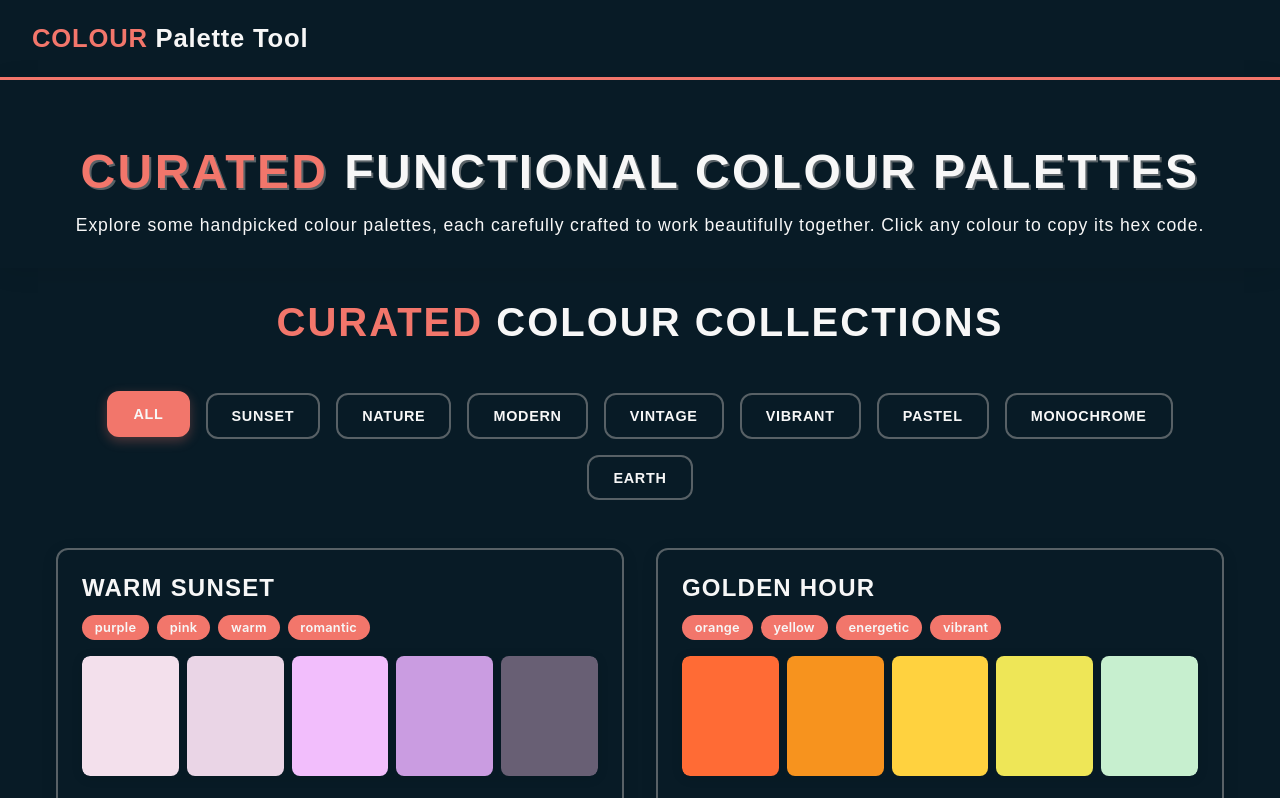
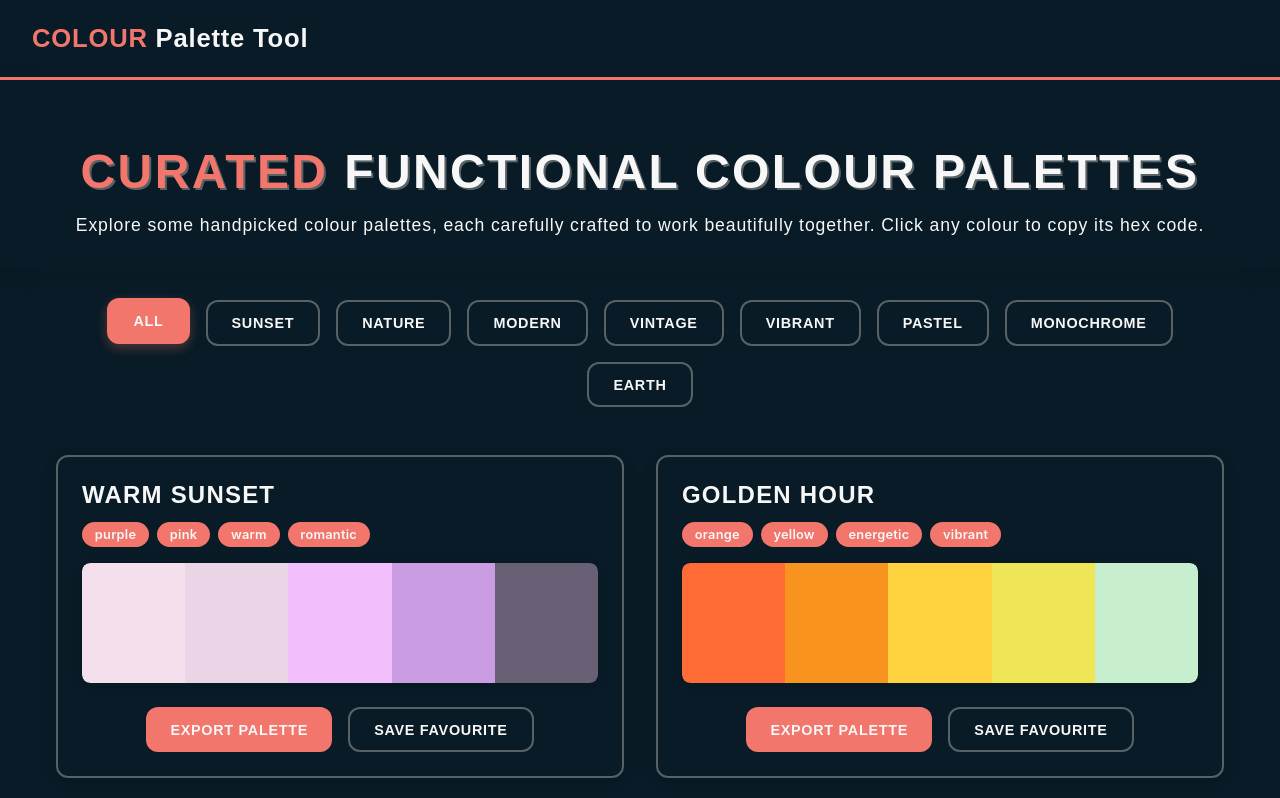
Before and after one commit to Atlis-Ky/colour-palette-tool, a React (Vite) app: page / in a window 1280 px wide. Shown: the top 798 px of the page. Built offline with nearby package versions, Linux system fonts and the light colour scheme; a web font is replaced by a local one.

Commit message:
changed colour cards from being individual units to one smooth palette. removed broder radius colours 2,3,4. kept on first and last instance

```diff
--- a/src/components/ColourPalettes.jsx
+++ b/src/components/ColourPalettes.jsx
@@ -21,15 +21,6 @@ const ColourPalettes = () => {
 
   return (
     <div className="colour-palettes">
-      <div className="colour-palettes-header">
-        <h2 className="section-heading">
-          <span className="highlight-word">Curated</span> Colour Collections
-        </h2>
-        <p className="section-description">
-
-        </p>
-      </div>
-
       <div className="category-filters">
         {categories.map((category) => (
           <button
--- a/src/styles/ColourCard.css
+++ b/src/styles/ColourCard.css
@@ -5,9 +5,20 @@
   flex: 1;
   cursor: pointer;
   transition: all 0.3s ease;
-  border-radius: 8px;
+  border-radius: 0; /* removes individual card radius */
   overflow: hidden;
-  box-shadow: 0 2px 8px rgba(0, 0, 0, 0.1);
+  box-shadow: none; /* removes individual shadows to avoid visual conflicts */
+}
+
+/* Keeps rounded corners only on first and last cards */
+.colour-card:first-child {
+  border-top-left-radius: 8px;
+  border-bottom-left-radius: 8px;
+}
+
+.colour-card:last-child {
+  border-top-right-radius: 8px;
+  border-bottom-right-radius: 8px;
 }
 
 .colour-card:hover {
--- a/src/styles/ColourSet.css
+++ b/src/styles/ColourSet.css
@@ -46,7 +46,7 @@
 
 .colour-cards-container {
   display: flex;
-  gap: 0.5rem;
+  gap: 0;
   margin-bottom: 1.5rem;
   border-radius: 8px;
   overflow: hidden;
```
